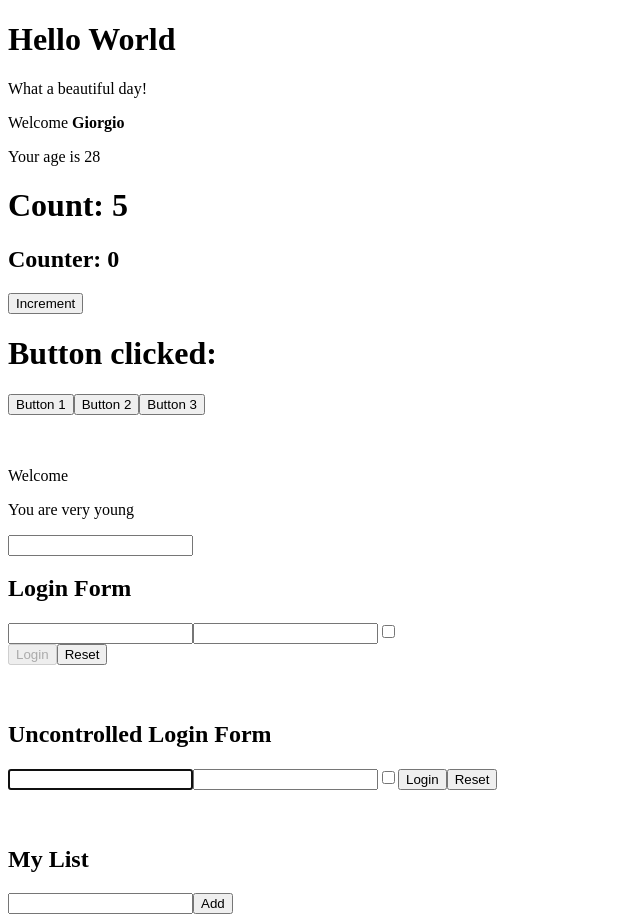
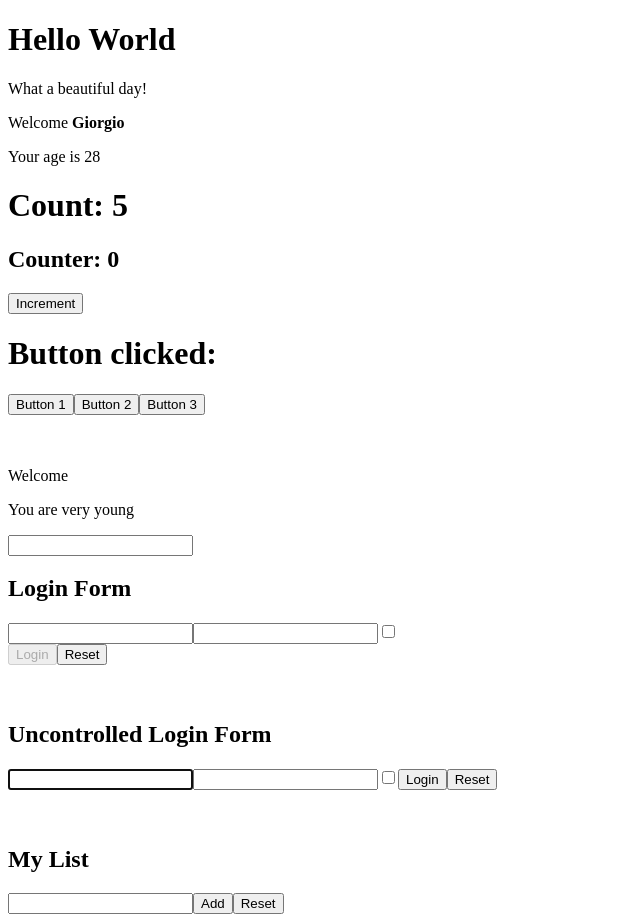
Before and after one commit to GAutuori94/react-exercises, a React (Create React App) app: page / in a window 1280 px wide. Shown: the whole page, without its empty margins (0-640 px from the left). Built offline with nearby package versions, Linux system fonts and the light colour scheme.

Commit message:
added Reset button to TodoList component

```diff
--- a/src/lists.js
+++ b/src/lists.js
@@ -22,6 +22,12 @@ export class TodoList extends React.Component {
         })
     }
 
+    handleResetList = () => {
+        this.setState({
+            items: []
+        })
+    }
+
     render () {
 
         return (
@@ -35,6 +41,7 @@ export class TodoList extends React.Component {
             <div>
                 <input type="text" name="item" value={this.state.newItem} onChange={this.handleInputRead}/>
                 <button type="submit" onClick={this.handlerAddNewItem}>Add</button>
+                <button type="reset" onClick={this.handleResetList}>Reset</button>
             </div>
             </div>
         )
```
